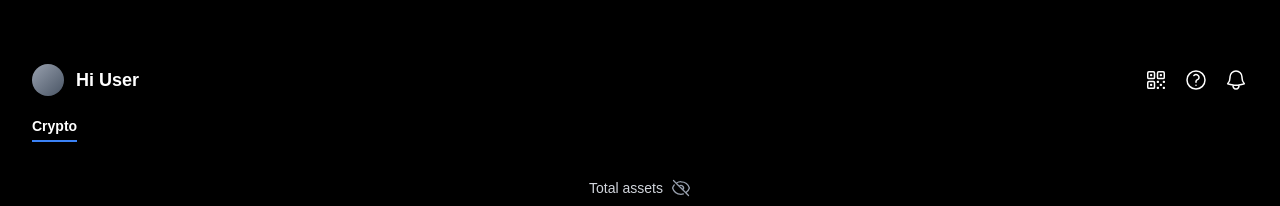
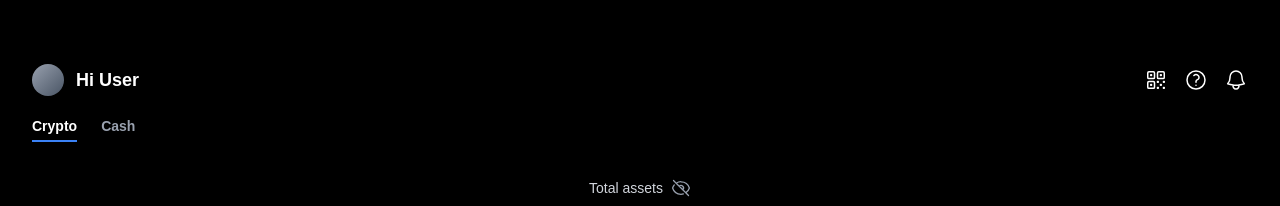
Before and after one commit to paywiththunder/Thunderpay, a Next.js app: page /crypto in a window 1280 px wide. Shown: the top 206 px of the page. Built offline with nearby package versions, Linux system fonts and the light colour scheme; no server answers.

Commit message:
Added cash route ext

```diff
--- a/src/components/main/AppHeader.tsx
+++ b/src/components/main/AppHeader.tsx
@@ -69,7 +69,7 @@ export default function AppHeader() {
                 >
                     Crypto
                 </Link>
-                {/* <Link
+                <Link
                     href="/cash"
                     className={`${isActive("/cash")
                         ? "text-white border-b-2 border-[#3B82F6] pb-1"
@@ -78,7 +78,7 @@ export default function AppHeader() {
                 >
                     Cash
                 </Link>
-                <Link
+                {/* <Link
                     href="/international"
                     className={`${isActive("/international")
                         ? "text-white border-b-2 border-[#3B82F6] pb-1"
```
